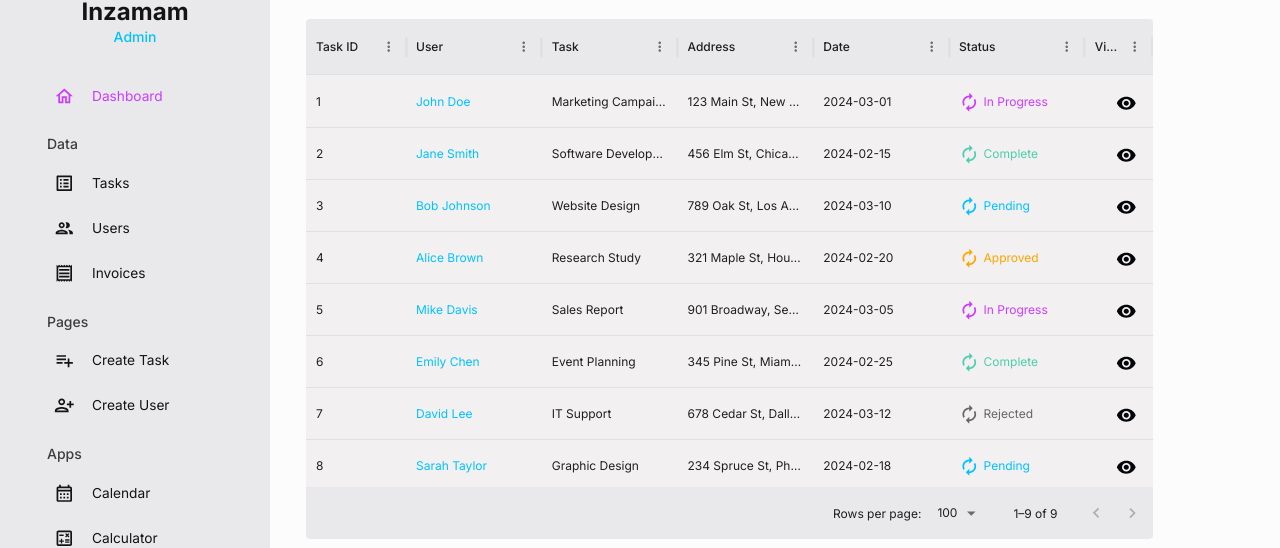
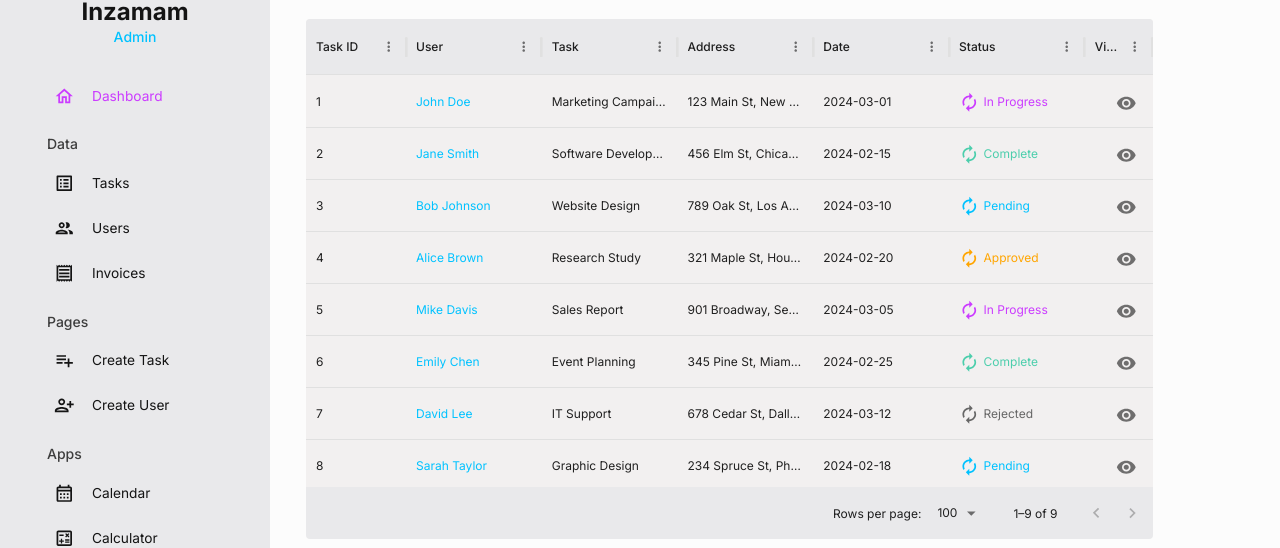
Before and after one commit to Raiyaan-786/Task-Flow, a React (Vite) app in the folder frontend/: page /tasks in a window 1280 px wide. Shown: the part 190-738 px from the top of the page. Built offline with nearby package versions, Linux system fonts and the light colour scheme.

Commit message:
small change

```diff
--- a/frontend/src/pages/tasks/index.jsx
+++ b/frontend/src/pages/tasks/index.jsx
@@ -1,6 +1,6 @@
 import React from 'react'
 import {DataGrid} from '@mui/x-data-grid'
-import {Box, Button, Link, Typography, useTheme} from "@mui/material"
+import {Box, Button, IconButton, Link, Typography, useTheme} from "@mui/material"
 import {tokens} from "../../theme"
 import { mockDataTasks} from '../../data/mockData'
 import Header from "../../components/Header"
@@ -69,7 +69,10 @@ const Tasks = () => {
         renderCell:(params)=>(
           <Box>
             <Button href={`/tasks/taskpage/${params.row.taskid}`} >
+            <IconButton>
+
             <Visibility/>
+            </IconButton>
             </Button>
           </Box>
 
```
